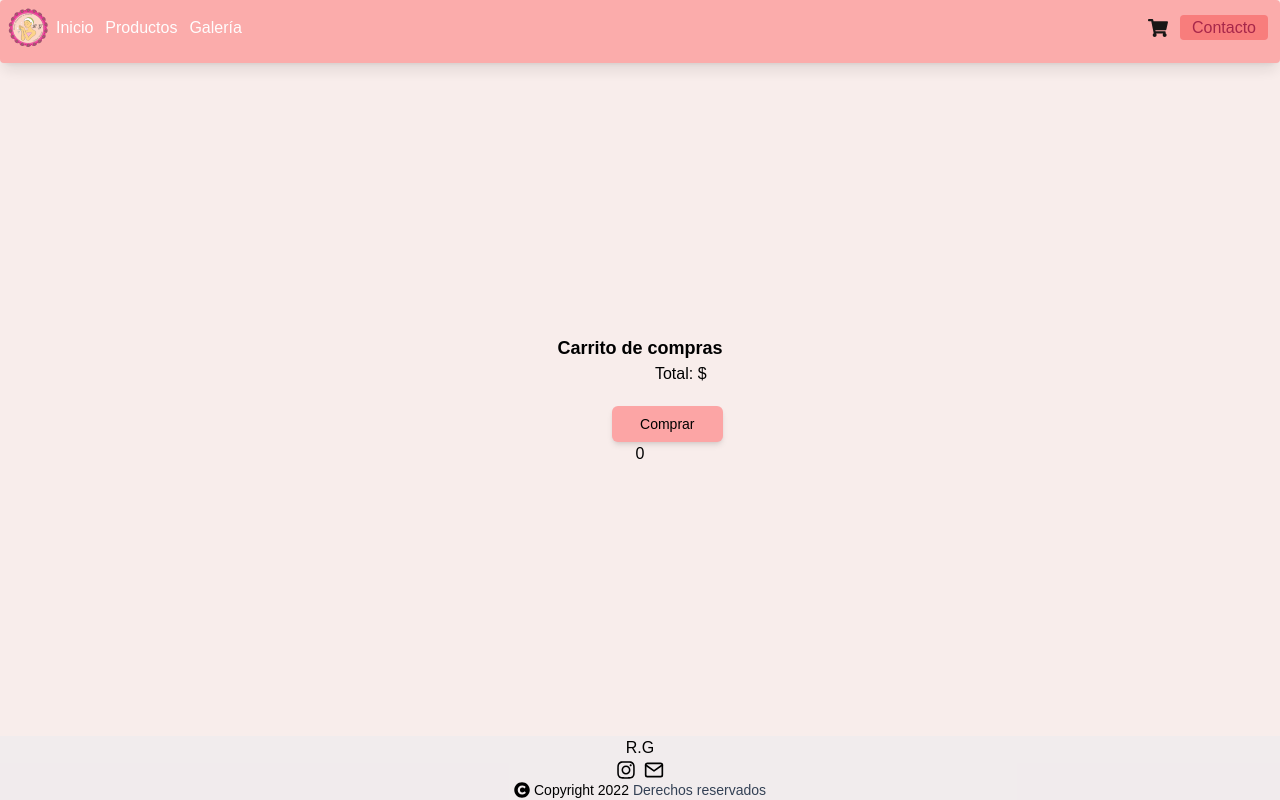
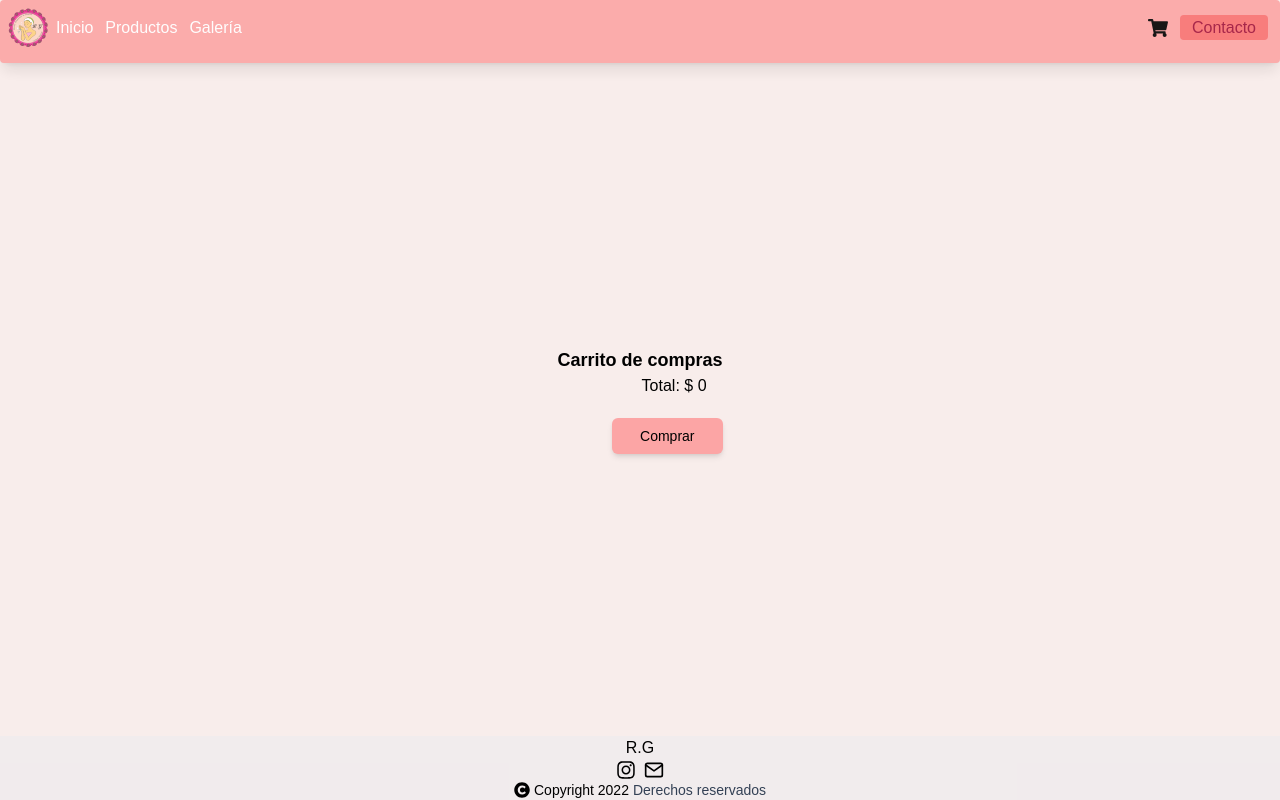
Before and after one commit to mbluis4/web_sites, a React (Create React App) app: page /cart in a window 1280 px wide. Built offline with nearby package versions, Linux system fonts and the light colour scheme.

Commit message:
reworked cart

```diff
--- a/src/App.js
+++ b/src/App.js
@@ -16,7 +16,6 @@ import useCart from "./hooks/useCart";
 function App() {
   const [selected, setSelected] = useState(null);
   const { cart, addToCart } = useCart();
-  const [counter, setCounter] = useState(0);
 
   return (
     <div className="App h-screen flex flex-col justify-between">
--- a/src/components/CartItem.js
+++ b/src/components/CartItem.js
@@ -1,7 +1,7 @@
 import productData from "./productData";
 import QuantityCart from "./QuantityCart";
 
-const CartItem = ({ item, setRecalc }) => {
+const CartItem = ({ item, setRecalc, setTotal }) => {
   const thisItem = productData.find((product) => product.id === item.id);
 
   return (
@@ -9,7 +9,7 @@ const CartItem = ({ item, setRecalc }) => {
       <img src={thisItem.srcImg} alt="soap" className="w-10 mr-2"></img>
       <p className="w-24">{thisItem.name}</p>
       <div className="mr-2">
-        <QuantityCart item={item} setRecalc={setRecalc} />
+        <QuantityCart item={item} setRecalc={setRecalc} setTotal={setTotal} />
       </div>
       <p>$ {thisItem.price}</p>
     </div>
--- a/src/components/QuantityCart.js
+++ b/src/components/QuantityCart.js
@@ -1,9 +1,10 @@
 import { useEffect, useState } from "react";
 import useCart from "../hooks/useCart";
+import productData from "./productData";
 
-const QuantityCart = ({ item, setRecalc }) => {
+const QuantityCart = ({ item, setRecalc, setTotal }) => {
   const [quantityCart, setQuantityCart] = useState(item.qty);
-  const { addToCart, setCounter } = useCart();
+  const { cart, addToCart } = useCart();
 
   const handleChange = (e) => {
     let { name, value } = e.target;
@@ -14,8 +15,9 @@ const QuantityCart = ({ item, setRecalc }) => {
   };
   useEffect(() => {
     addToCart(item.id, Number(quantityCart));
-    setRecalc((prev) => !prev);
-    setCounter((prev) => prev + 1);
+    setRecalc((prev) => prev + 1);
+
+    console.log(cart);
   }, [quantityCart, item.id]);
 
   return (
--- a/src/hooks/useCart.js
+++ b/src/hooks/useCart.js
@@ -1,7 +1,7 @@
+import productData from "../components/productData";
 import { useState } from "react";
 
 const useCart = () => {
-  const [counter, setCounter] = useState(0);
   const [cart, setCart] = useState(() => {
     return localStorage.getItem("cart")
       ? JSON.parse(localStorage.getItem("cart"))
@@ -20,10 +20,9 @@ const useCart = () => {
       localStorage.setItem("cart", JSON.stringify(newCart));
       return newCart;
     });
-    console.log(cart);
   };
-  console.log(counter);
-  return { cart, setCart, addToCart, counter, setCounter };
+  //console.log(cart);
+  return { cart, setCart, addToCart };
 };
 
 export default useCart;
--- a/src/pages/Cart.js
+++ b/src/pages/Cart.js
@@ -3,38 +3,46 @@ import CartItem from "../components/CartItem.js";
 import { useEffect, useState } from "react";
 import useCart from "../hooks/useCart";
 
-const Cart = ({}) => {
-  const { cart, counter, setCounter } = useCart();
-  const [recalc, setRecalc] = useState(false);
+const Cart = () => {
+  const { cart } = useCart();
+  const [recalc, setRecalc] = useState(0);
+  const [total, setTotal] = useState(null);
+
   const cartItems = cart.map((item) => (
-    <CartItem key={item.id} item={item} setRecalc={setRecalc} />
+    <CartItem
+      key={item.id}
+      item={item}
+      setRecalc={setRecalc}
+      setTotal={setTotal}
+    />
   ));
-  const calcTotal = () => {
-    let total = null;
-    for (let item of productData) {
-      for (let cartItem of cart) {
-        if (item.id === cartItem.id) total += item.price * cartItem.qty;
+
+  useEffect(() => {
+    setTotal(() => {
+      let tot = null;
+      for (let item of productData) {
+        for (let cartItem of cart) {
+          if (item.id === cartItem.id) tot += item.price * cartItem.qty;
+        }
       }
-    }
-    return total;
-  };
-  useEffect(() => {
-    //console.log("render");
-    console.log(counter);
-    calcTotal();
-  }, [recalc]);
+      return tot;
+    });
+    console.log(recalc);
+    console.log(cart);
+  }, [recalc, cart]);
 
   return (
     <div className="max-w-4xl flex flex-col items-center mx-auto ">
       <p className="self-center font-bold md:text-lg">Carrito de compras</p>
       {cartItems}
       <div className="flex self-end mx-4">
-        <p>Total: ${calcTotal()}</p>
+        <p>
+          Total: ${total} {recalc}
+        </p>
       </div>
       <button className="bg-red-300 mt-5 shadow-md px-7 py-2 rounded-md hover:bg-red-400 hover:text-slate-100 text-sm self-end">
         Comprar
       </button>
-      <p>{counter}</p>
     </div>
   );
 };
```
